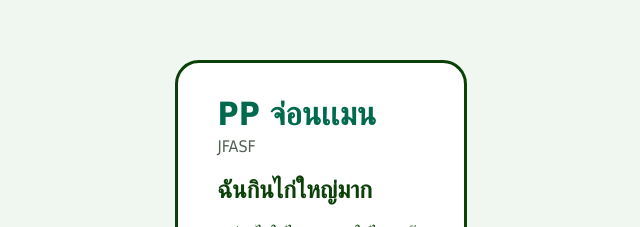
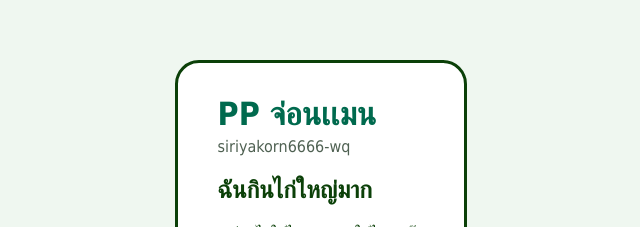
Before and after one commit to wisarut442006/OA, a plain HTML site: page my-profile/index.html in a window 1280 px wide. Shown: the part 180-407 px from the top of the page, without its empty margins (319-959 px from the left). Drawn offline with Linux system fonts and the light colour scheme.

Commit message:
Change tagline

```diff
--- a/my-profile/index.html
+++ b/my-profile/index.html
@@ -9,7 +9,7 @@
 <body>
   <main class="card">
     <h1>PP จ่อนเเมน</h1>
-    <p class="tagline">JFASF</p>
+    <p class="tagline">siriyakorn6666-wq</p>
 
     <h2>ฉันกินไก่ใหญ่มาก</h2>
     <p>เหนียวไก่ใส่ไข่ดาวพิเศษใส่ไข่จุกกรู๊ว</p>
```
